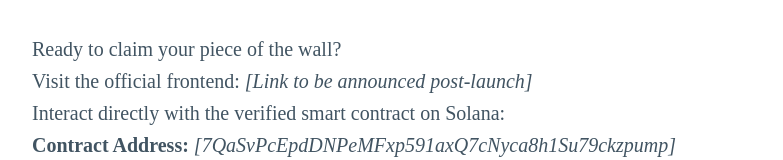
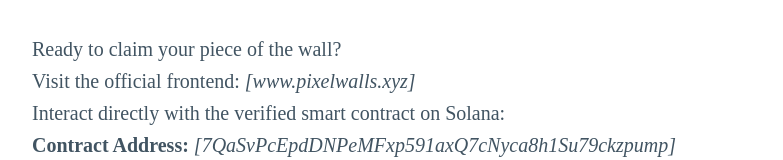
Before and after one commit to RoksJones/pixelwalls, a plain HTML site: page whitepaper.html in a window 1280 px wide. Shown: the part 8560-8720 px from the top of the page, without its empty margins (248-1031 px from the left). Drawn offline with nearby package versions, Linux system fonts and the light colour scheme.

Commit message:
Update whitepaper.html

```diff
--- a/whitepaper.html
+++ b/whitepaper.html
@@ -472,7 +472,7 @@
     </p>
     <p>
       Ready to claim your piece of the wall?<br>
-      Visit the official frontend: <em>[Link to be announced post-launch]</em><br>
+      Visit the official frontend: <em>[www.pixelwalls.xyz]</em><br>
       Interact directly with the verified smart contract on Solana:<br>
       <strong>Contract Address:</strong> <em>[7QaSvPcEpdDNPeMFxp591axQ7cNyca8h1Su79ckzpump]</em>
     </p>
```
